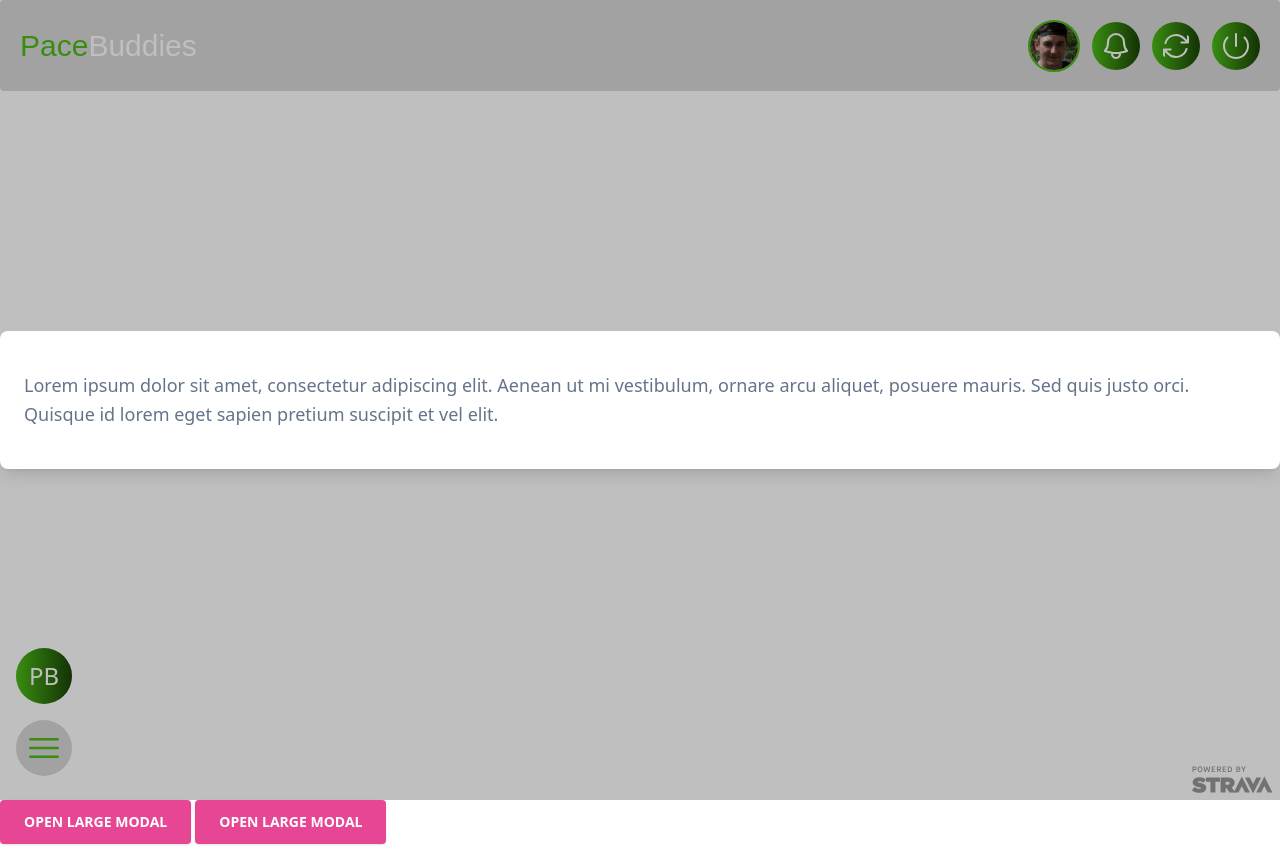
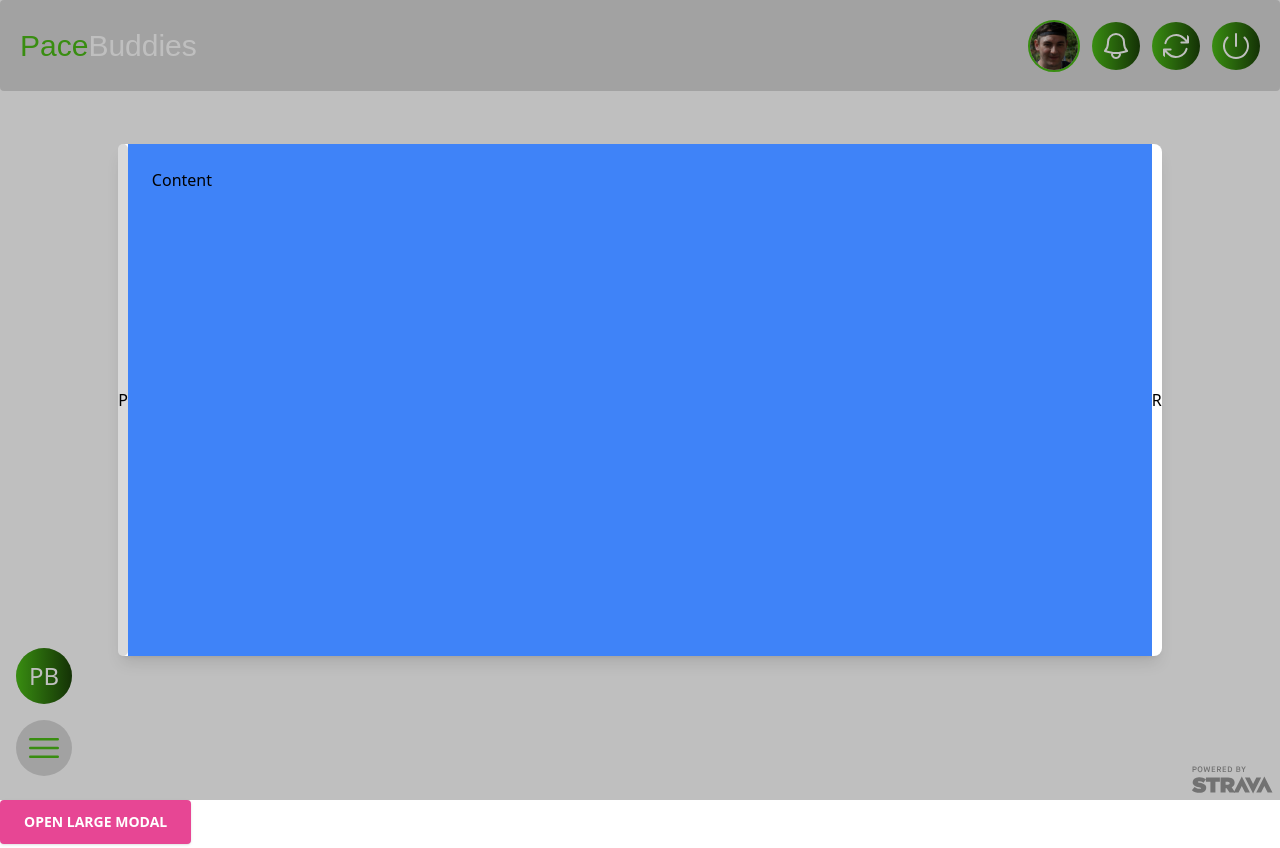
Before and after one commit to pacebuddies/Frontend, a Next.js app: page /home in a window 1280 px wide. Built offline with nearby package versions, Linux system fonts and the light colour scheme; no server answers.

Commit message:
Saving work

```diff
--- a/src/components/Recommendations/RecommendationsButton.tsx
+++ b/src/components/Recommendations/RecommendationsButton.tsx
@@ -1,5 +1,5 @@
 import { useState } from 'react';
-import RecommendationsModal from './RecommendationsModal';
+import RecommendationsModal from './RecommendationsModal/RecommendationsModal';
 
 const RecommendationsButton = () => {
   const [recommendationsOpened, setRecommendationsOpened] = useState(false);
@@ -17,7 +17,7 @@ const RecommendationsButton = () => {
           Find your buddy
         </span>
       </div>
-      <RecommendationsModal opened={recommendationsOpened} />
+      {/*<RecommendationsModal opened={recommendationsOpened} />*/}
     </>
   );
 };
--- a/src/components/Recommendations/RecommendationsModal.tsx
+++ b/src/components/Recommendations/RecommendationsModal/RecommendationsModal.tsx
@@ -1,12 +1,38 @@
 // import { Modal } from "flowbite-react";
 import { useState } from 'react';
+import RecommendationsModalContent from './RecommendationsModalContent';
 
 interface IProps {
   opened: boolean;
 }
 
+interface RecommendationData {
+  name: string;
+  surname: string;
+  age: number;
+}
+
+const data1: RecommendationData[] = [
+  {
+    name: 'John',
+    surname: 'Doe',
+    age: 30,
+  },
+  {
+    name: 'Jane',
+    surname: 'Doe',
+    age: 38,
+  },
+  {
+    name: 'Jane',
+    surname: 'Marks',
+    age: 29,
+  },
+];
+
 const RecommendationsModal = (props: IProps) => {
   const [showModal, setShowModal] = useState(props.opened);
+  const [recommendationNumber, setRecommendationNumber] = useState(0);
   return (
     <>
       <button
@@ -19,9 +45,9 @@ const RecommendationsModal = (props: IProps) => {
       {showModal ? (
         <>
           <div className="fixed inset-0 z-50 flex items-center justify-center overflow-y-auto overflow-x-hidden outline-none focus:outline-none">
-            <div className="relative my-6 mx-auto w-auto h-auto max-w-7xl max-h-[80rem]">
+            <div className="relative my-6 mx-auto h-auto max-h-[80rem] w-auto max-w-7xl">
               {/*content*/}
-              <div className="flex w-full flex-col rounded-lg border-0 bg-white shadow-lg outline-none focus:outline-none">
+              <div className="flex w-full flex-row rounded-lg border-0 bg-white shadow-lg outline-none focus:outline-none">
                 {/*header*/}
                 {/*<div className="flex items-start justify-between rounded-t border-b border-solid border-slate-200 p-5">*/}
                 {/*  <h3 className="text-3xl font-semibold">Modal Title</h3>*/}
@@ -35,13 +61,11 @@ const RecommendationsModal = (props: IProps) => {
                 {/*  </button>*/}
                 {/*</div>*/}
                 {/*body*/}
-                <div className="relative flex-auto p-6">
-                  <p className="my-4 text-lg leading-relaxed text-slate-500">
-                    Lorem ipsum dolor sit amet, consectetur adipiscing elit.
-                    Aenean ut mi vestibulum, ornare arcu aliquet, posuere mauris.
-                    Sed quis justo orci. Quisque id lorem eget sapien pretium suscipit et vel elit.
-                  </p>
+                <button className="rounded-full bg-pb-gray">P</button>
+                <div className="relative h-16 flex-auto bg-blue-500 p-6 md:h-64 md:w-128 lg:h-96 lg:w-192 xl:h-128 xl:w-256">
+                  <RecommendationsModalContent />
                 </div>
+                <button>R</button>
                 {/*footer*/}
                 {/*<div className="flex items-center justify-end rounded-b border-t border-solid border-slate-200 p-6">*/}
                 {/*  <button*/}
--- /dev/null
+++ b/src/components/Recommendations/RecommendationsModal/RecommendationsModalContent.tsx
@@ -0,0 +1,10 @@
+
+const RecommendationsModalContent = () => {
+  return (
+    <div className="">
+      Content
+    </div>
+  );
+};
+
+export default RecommendationsModalContent;
--- /dev/null
+++ b/src/components/Recommendations/RecommendationsModal/RecommendationsMove.tsx
@@ -0,0 +1,13 @@
+interface IProps {
+
+}
+
+const RecommendationsMove = (props: IProps) => {
+  return (
+    <div>
+
+    </div>
+  );
+};
+
+export default RecommendationsMove;
--- a/src/pages/home.tsx
+++ b/src/pages/home.tsx
@@ -8,7 +8,7 @@ import StravaWatermark from '../components/StravaWatermark';
 import TopNavBar from '../components/TopNavBar';
 import stravaApi from '../instances/axiosConfigured';
 import { IAthlete } from '../interfaces';
-import RecommendationsModal from "../components/Recommendations/RecommendationsModal";
+import RecommendationsModal from "../components/Recommendations/RecommendationsModal/RecommendationsModal";
 
 const Home: NextPage = () => {
   const [athlete, setAthlete] = useState<IAthlete | null>(null);
--- a/tailwind.config.js
+++ b/tailwind.config.js
@@ -11,6 +11,17 @@ module.exports = {
   plugins: [require("flowbite/plugin")],
   theme: {
     extend:{
+      height:{
+        '128': '32rem',
+        '256': '64rem',
+      },
+      width:{
+        '128': '32rem',
+        '192': '48rem',
+        '256': '64rem',
+        '384': '96rem',
+        '512': '128rem',
+      },
       colors:{
         'pb-gray': '#D9D9D9',
         'pb-green': '#4CBD17',
```
